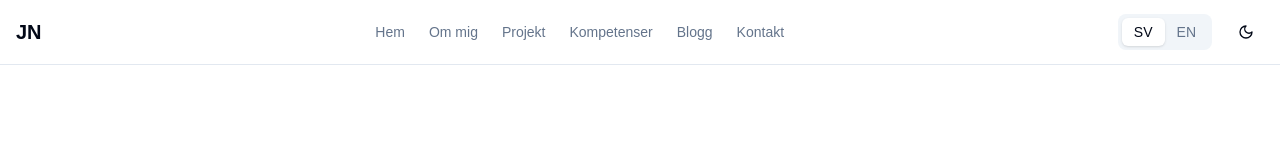
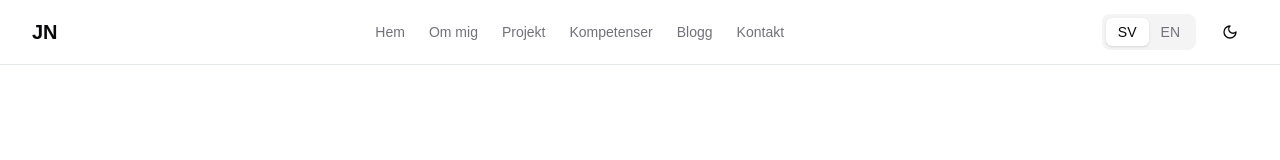
Before and after one commit to nifik101/v0dev_v2, a Next.js app: page / in a window 1280 px wide. Shown: the top 160 px of the page. Built offline with nearby package versions, Linux system fonts and the light colour scheme.

Commit message:
Updated layout reduce padding

```diff
--- a/src/components/layout/Section.tsx
+++ b/src/components/layout/Section.tsx
@@ -1,5 +1,6 @@
 'use client'
 
+import { motion } from 'framer-motion'
 import { type ReactNode } from 'react'
 
 interface SectionProps {
@@ -10,8 +11,15 @@ interface SectionProps {
 
 export function Section({ id, className = '', children }: SectionProps) {
   return (
-    <section id={id} className={`py-20 ${className}`}>
+    <motion.section
+      id={id}
+      initial={{ opacity: 0, y: 20 }}
+      whileInView={{ opacity: 1, y: 0 }}
+      viewport={{ once: true, margin: "-100px" }}
+      transition={{ duration: 0.5 }}
+      className={`py-[var(--section-padding)] container ${className}`}
+    >
       {children}
-    </section>
+    </motion.section>
   )
 }
--- a/src/styles/globals.css
+++ b/src/styles/globals.css
@@ -15,44 +15,46 @@ body {
 @layer base {
   :root {
     --background: 0 0% 100%;
-    --foreground: 222.2 84% 4.9%;
+    --foreground: 240 10% 3.9%;
     --card: 0 0% 100%;
-    --card-foreground: 222.2 84% 4.9%;
+    --card-foreground: 240 10% 3.9%;
     --popover: 0 0% 100%;
-    --popover-foreground: 222.2 84% 4.9%;
-    --primary: 222.2 47.4% 11.2%;
+    --popover-foreground: 240 10% 3.9%;
+    --primary: 240 47.4% 11.2%;
     --primary-foreground: 210 40% 98%;
     --secondary: 210 40% 96.1%;
-    --secondary-foreground: 222.2 47.4% 11.2%;
-    --muted: 210 40% 96.1%;
-    --muted-foreground: 215.4 16.3% 46.9%;
+    --secondary-foreground: 240 47.4% 11.2%;
+    --muted: 240 4.8% 95.9%;
+    --muted-foreground: 240 3.8% 46.1%;
     --accent: 210 40% 96.1%;
-    --accent-foreground: 222.2 47.4% 11.2%;
+    --accent-foreground: 240 47.4% 11.2%;
     --destructive: 0 84.2% 60.2%;
     --destructive-foreground: 210 40% 98%;
     --border: 214.3 31.8% 91.4%;
     --input: 214.3 31.8% 91.4%;
-    --ring: 222.2 84% 4.9%;
+    --ring: 240 10% 3.9%;
     --chart-1: 12 76% 61%;
     --chart-2: 173 58% 39%;
     --chart-3: 197 37% 24%;
     --chart-4: 43 74% 66%;
     --chart-5: 27 87% 67%;
     --radius: 0.5rem;
+    --container-width: 80rem;
+    --section-padding: clamp(3rem, 10vw, 8rem);
   }
   .dark {
-    --background: 222.2 84% 4.9%;
-    --foreground: 210 40% 98%;
-    --card: 222.2 84% 4.9%;
-    --card-foreground: 210 40% 98%;
-    --popover: 222.2 84% 4.9%;
-    --popover-foreground: 210 40% 98%;
+    --background: 240 10% 3.9%;
+    --foreground: 0 0% 98%;
+    --card: 240 10% 3.9%;
+    --card-foreground: 0 0% 98%;
+    --popover: 240 10% 3.9%;
+    --popover-foreground: 0 0% 98%;
     --primary: 210 40% 98%;
-    --primary-foreground: 222.2 47.4% 11.2%;
+    --primary-foreground: 240 47.4% 11.2%;
     --secondary: 217.2 32.6% 17.5%;
     --secondary-foreground: 210 40% 98%;
-    --muted: 217.2 32.6% 17.5%;
-    --muted-foreground: 215 20.2% 65.1%;
+    --muted: 240 3.7% 15.9%;
+    --muted-foreground: 240 5% 64.9%;
     --accent: 217.2 32.6% 17.5%;
     --accent-foreground: 210 40% 98%;
     --destructive: 0 62.8% 30.6%;
@@ -76,3 +78,15 @@ body {
     @apply bg-background text-foreground;
   }
 }
+
+html {
+  scroll-behavior: smooth;
+}
+
+.container {
+  max-width: var(--container-width);
+  margin-left: auto;
+  margin-right: auto;
+  padding-left: clamp(1rem, 5vw, 2rem);
+  padding-right: clamp(1rem, 5vw, 2rem);
+}
```
